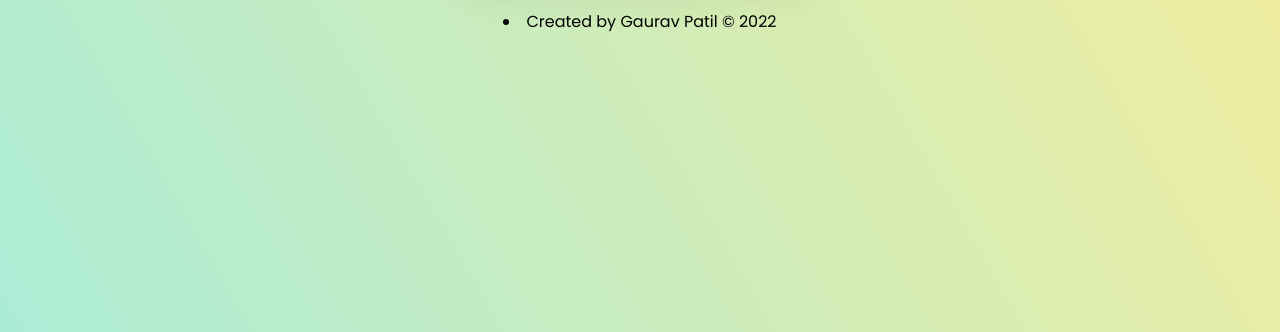
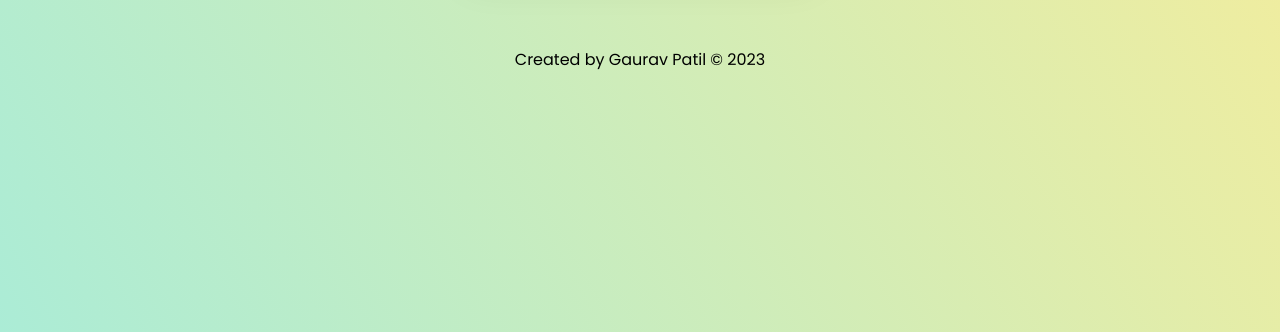
Before and after one commit to gauravpatil97886/githubprofilefinder, a plain HTML site: page index.html in a window 1280 px wide. Shown: the part 468-800 px from the top of the page. Drawn offline with Linux system fonts and the light colour scheme; no server answers.

Commit message:
Update index.html

```diff
--- a/index.html
+++ b/index.html
@@ -8,7 +8,7 @@
         <script src="script.js" defer></script>
     </head>
     <body>
-
+        <br>
          <div class="wrapper">
     <ul class="dynamic-txts">
       <li><span>Github Profile Finder</span></li>
@@ -22,10 +22,11 @@
         <main id="main"></main>
     </body>
 
+<br>
+<br>
+<footer class="footer">
+    <p><span class="animated-text">Created by Gaurav Patil © 2023</span></p>
+</footer>
 
-    <footer>
-                  <li><span>Created by Gaurav Patil © 2022</span></li>
-
-    </footer>
 
 </html>
```
